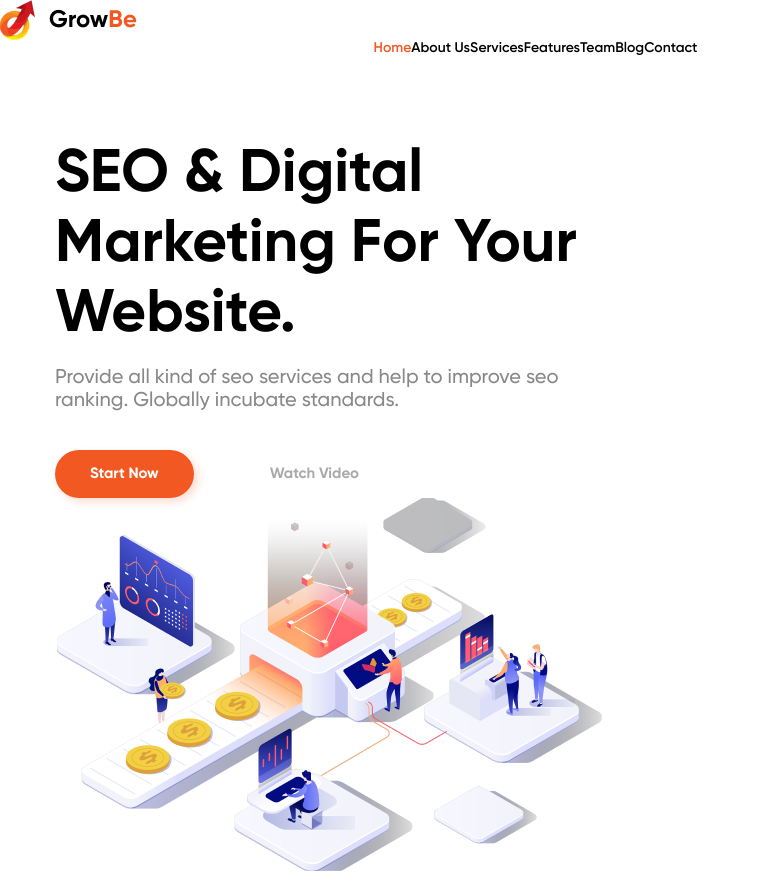
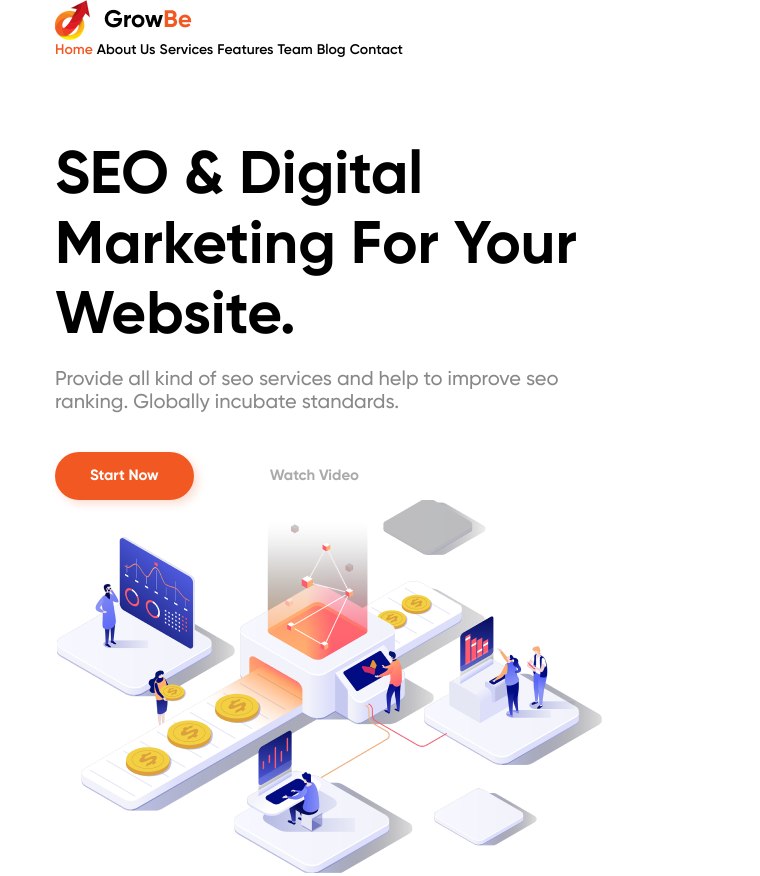
Before and after one commit to Voytima/HTML_CSS_GB, a plain HTML site: page sem_3/index.html in a window 1280 px wide. Shown: the top 876 px of the page, without its empty margins (0-760 px from the left). Drawn offline with Linux system fonts and the light colour scheme.

Commit message:
Modified a bit

```diff
--- a/sem_3/index.html
+++ b/sem_3/index.html
@@ -9,8 +9,9 @@
   </head>
   <body>
     <header>
+      <div class="header__content container">
         <img src="./img_hw/TopLogo.png" alt="Top logo" />
-      <nav class="navigation container">
+        <nav class="navigation">
           <a href="#" class="link__red">Home</a>
           <a href="#" class="link">About Us</a>
           <a href="#" class="link">Services</a>
@@ -19,6 +20,7 @@
           <a href="#" class="link">Blog</a>
           <a href="#" class="link">Contact</a>
         </nav>
+      </div>
     </header>
     <main>
       <section class="main_content container">
--- a/sem_3/style.css
+++ b/sem_3/style.css
@@ -49,7 +49,6 @@ header {
 .navigation {
   width: 533px;
   margin-bottom: 84px;
-  display: flex;
 }
 
 .link__red {
```
Lines whose indentation alone changed are shown as unchanged.
